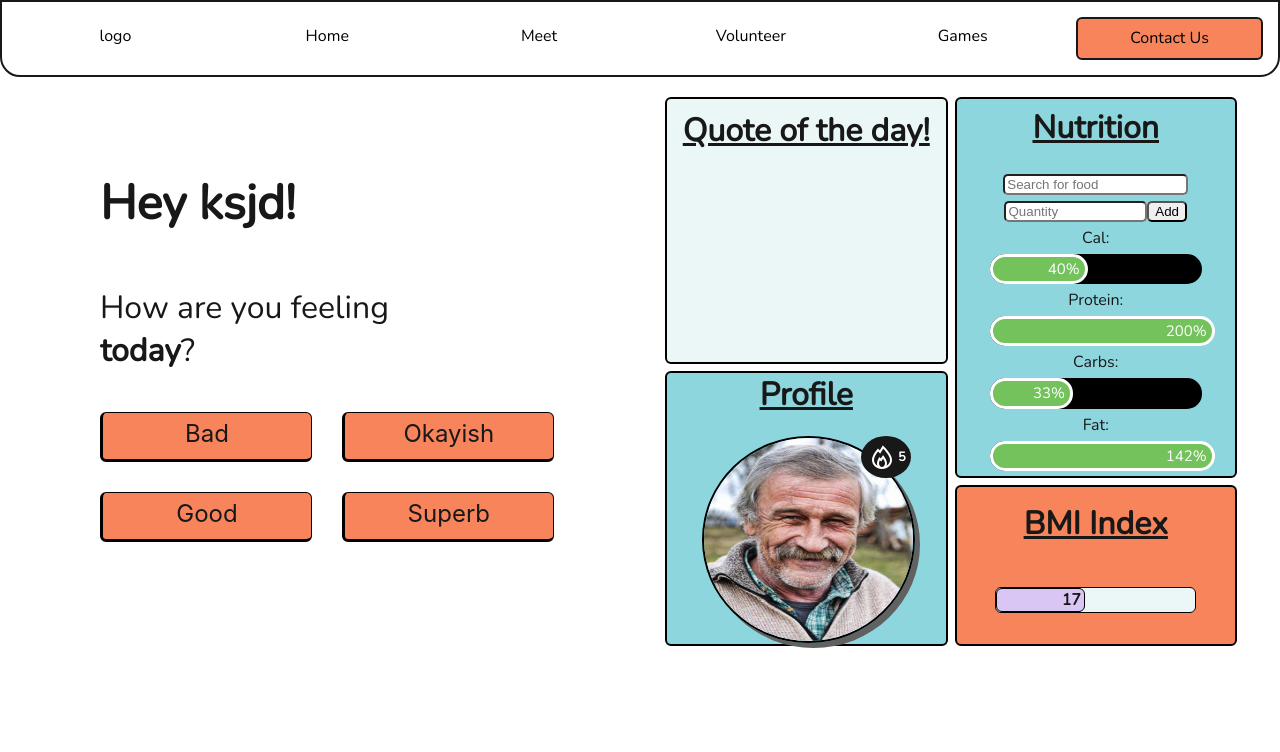
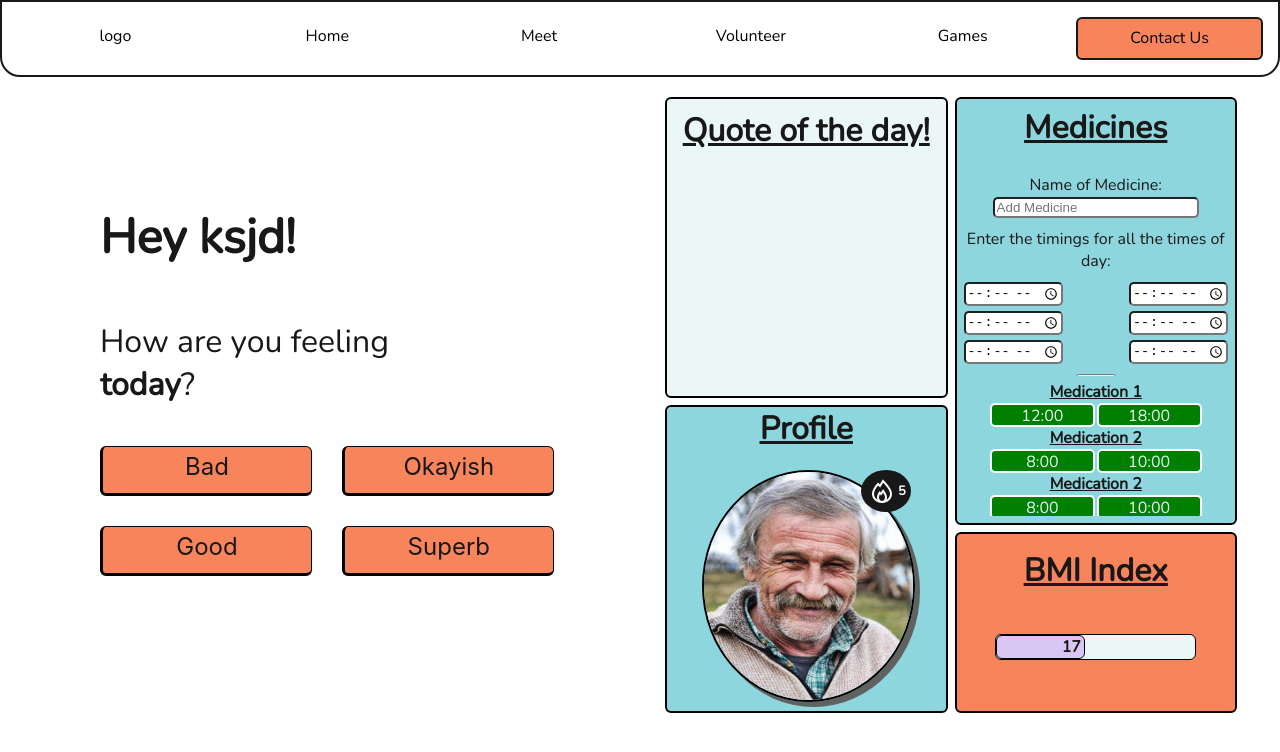
Before and after one commit to Jansxn/GFG_Hack_2023, a React (Create React App) app in the folder frontend/: page / in a window 1280 px wide. Shown: the top 752 px of the page. Built offline with nearby package versions, Linux system fonts and the light colour scheme; no server answers.

Commit message:
Added medicine card. Pushing medicines to backend pending

```diff
--- a/frontend/src/components/Intro_page/Cards.js
+++ b/frontend/src/components/Intro_page/Cards.js
@@ -1,5 +1,5 @@
 import React from 'react';
-import { nutrition_info } from './intro_data';
+// import { nutrition_info } from './intro_data';
 import { personal_info } from './intro_data';
 import streak_icon from '../images/streak_icon.png';
 
@@ -21,16 +21,60 @@ async function fetchQuote(){
 
 function Cards() {
 
-    const max_cal = 2200;
-    const max_prot = 50;
-    const max_carbs = 300;
-    const max_fat = 70;
+    // const max_cal = 2200;
+    // const max_prot = 50;
+    // const max_carbs = 300;
+    // const max_fat = 70;
 
-    var calories = (Math.floor((nutrition_info.calories/max_cal)*100));
-    var protein = Math.floor((nutrition_info.protein/max_prot)*100);
-    var carbs = Math.floor((nutrition_info.carbs/max_carbs)*100);
-    var fat = (Math.floor((nutrition_info.fat/max_fat)*100));
+    // var calories = (Math.floor((nutrition_info.calories/max_cal)*100));
+    // var protein = Math.floor((nutrition_info.protein/max_prot)*100);
+    // var carbs = Math.floor((nutrition_info.carbs/max_carbs)*100);
+    // var fat = (Math.floor((nutrition_info.fat/max_fat)*100));
 
+    // function addMedicine(){
+    //     var medicine_name = document.getElementsByClassName('input-medicine')[0].value;
+    //     var medicine_time = document.getElementsByClassName('time')[0].value;
+    //     var medicine_frequency = document.getElementsByClassName('frequency')[0].value;
+    //     var medicine_taken = 0;
+    //     var medicine = {
+    //         name: medicine_name,
+    //         taken: medicine_taken,
+    //         frequency: medicine_frequency,
+    //         time: medicine_time
+    //     };
+    //     personal_info.medications.push(medicine);
+    // }
+
+    // function toggleEdit(e){
+    //     e.preventDefault()
+    //     for (var i = 0; i < document.getElementsByClassName('input').length; i++){
+    //     document.getElementsByClassName('input')[i].classList.toggle('hide');}
+
+    //     for (i = 0; i < document.getElementsByClassName('medicine-list').length; i++){
+    //     document.getElementsByClassName('medicine-list')[i].classList.toggle('hide');}
+    // }
+
+    var divide_nodes = (time) => {
+        return (
+            <div className='node-holder'>
+                {
+                    time.map((t)=>(
+                        <div className='node' style={{width:(100/time.length)-2 + "%"}}>
+                            {t}
+                        </div>
+                    ))
+                }
+            </div>
+        )
+    }
+
+    var medicines_list = personal_info.medications.map((medicine) =>
+        <div className='med'>
+            <div className='medicine-name'>{medicine.name}</div>
+
+            {divide_nodes(medicine.time)}
+        </div>
+    );
     var bmi = Math.floor(personal_info.weight/(personal_info.height/100)**2);
     var color;
     var bmi_percent = Math.floor((bmi/40)*100);
@@ -58,7 +102,7 @@ function Cards() {
                 </div>
             </div>
 
-            <div className = "nutrition">
+            {/* <div className = "nutrition">
                 <div className='card-title'>Nutrition</div>
                 <input type="text" placeholder="Search for food" />
                 <div>
@@ -82,6 +126,36 @@ function Cards() {
                 <div className = "container">
                     <div className = "progress fat" style = {{width:Math.min(fat, 100) + "%"}}>{fat}%</div>
                 </div>
+            </div> */}
+
+            <div className = "medicine">
+                <div className='card-title'>Medicines</div>
+
+                <div className='input'>
+                    <div className='nom'>Name of Medicine:
+                    <input type="text" placeholder="Add Medicine" className='input-medicine'/>
+                    </div>
+                    {/* <div className='input-holder'>
+                        <input type="time"  className='time'/>
+                        <button>Add</button>
+                    </div> */}
+                    <div className='notad'>
+                        Enter the timings for all the times of day:
+                    </div>
+                    <div className='time-holder'>
+                    <input type="time"  className='time'/>
+                    <input type="time"  className='time'/>
+                    <input type="time"  className='time'/>
+                    <input type="time"  className='time'/>
+                    <input type="time"  className='time'/>
+                    <input type="time"  className='time'/></div>
+                    <button>Add</button>
+                </div>
+
+                <div className = "medicine-list">
+                    {medicines_list}
+                </div>
+
             </div>
 
             <div className = "profile">
--- a/frontend/src/components/Intro_page/Intro.css
+++ b/frontend/src/components/Intro_page/Intro.css
@@ -204,7 +204,7 @@
     font-family: 'Nunito', sans-serif;
 }
 
-.cards .nutrition{
+.cards .medicine{
     display: flex;
     flex-direction: column;
     gap: 5px;
@@ -219,18 +219,114 @@
     border-radius: 6px;
 }
 
-.cards .nutrition input{
+.cards .medicine .input-medicine{
+    width: 75%;
+}
+
+.cards .medicine .input-holder{
+    display: flex;
+    flex-direction: row;
+    justify-content: space-around;
+    align-items: center;
+    margin-bottom: 10px;
+    gap: 5px;
+    width: 75%;
+}
+
+.cards .medicine .input-holder .time{
+    width: 70%;
+}
+
+.cards .medicine .medicine-list{
+    width: 80%;
+    display: flex;
+    flex-direction: column;
+    justify-content: space-evenly;
+    align-items: center;
+    /* border: #000000 2px solid; */
+    overflow-y: auto;
+}
+
+.cards .medicine .hide{
+    display: none;
+}
+
+.cards .medicine .medicine-list div{
+    display: flex;
+    flex-direction: column;
+}
+
+.cards .medicine .medicine-list div .medicine-name{
+    text-decoration: underline;
+    font-weight: 800;
+}
+
+.cards .medicine .medicine-list .med{
+    width: 100%;
+}
+
+.cards .medicine .medicine-list .med .node-holder{
+    display: flex;
+    flex-direction: row;
+    gap: 2px;
+    /* border: #000000 2px solid; */
+}
+
+.cards .medicine .medicine-list div div .node{
+    height:20px;
+    background-color: green;
+    /* border: #000000 2px solid; */
+    border: #ffffff 2px solid;
+    border-radius: 5px;
+    color: #EBF7F7;
+}
+
+.cards .medicine .medicine-list div div .node:hover{
+    border:#000000 2px solid;
+}
+
+.cards .medicine .input{
+    display: flex;
+    flex-direction: column;
+    align-items: center;
+    gap: 10px;
+    width: 100%;
+    height: 50%;
+    overflow-y: auto;
+}
+
+/* .cards .medicine .input *{
+    display: flex;
+    flex-direction: row;
+    align-items: center;
+    width: 100%;
+} */
+
+.cards .medicine .input .time-holder{
+    display: flex;
+    flex-direction: row;
+    justify-content: space-between;
+    align-items: center;
+    width: 100%;
+    flex-wrap: wrap;
+    gap: 5px;
+}
+
+
+
+
+.cards .medicine input{
     border-radius: 5px;
     max-width: 90%;
 }
 
-.cards .nutrition .container {
+.cards .medicine .container {
     background-color: #000000;
     width: 80%;
     border-radius: 15px;
 }
 
-.cards .nutrition .progress {
+.cards .medicine .progress {
     background-color: rgb(116, 194, 92);
     border: #ffffff 3px solid;
     color: white;
@@ -435,7 +531,7 @@
         width: 75%;
         height: 100%;
     }
-    /* .cards .nutrition{
+    /* .cards .medicine{
         grid-row: span 1;
     }
     .cards .profile{
--- a/frontend/src/components/Intro_page/intro_data.js
+++ b/frontend/src/components/Intro_page/intro_data.js
@@ -9,11 +9,18 @@ export const personal_info = {
             name: "Medication 1",
             taken: 1,
             frequency: 2,
+            time: ["12:00", "18:00"]
         },
         {
             name: "Medication 2",
             taken: 3,
             frequency: 4,
+            time: ["8:00", "10:00"]
+        },{
+            name: "Medication 2",
+            taken: 3,
+            frequency: 4,
+            time: ["8:00", "10:00"]
         }
     ],
     conditions:[
```
